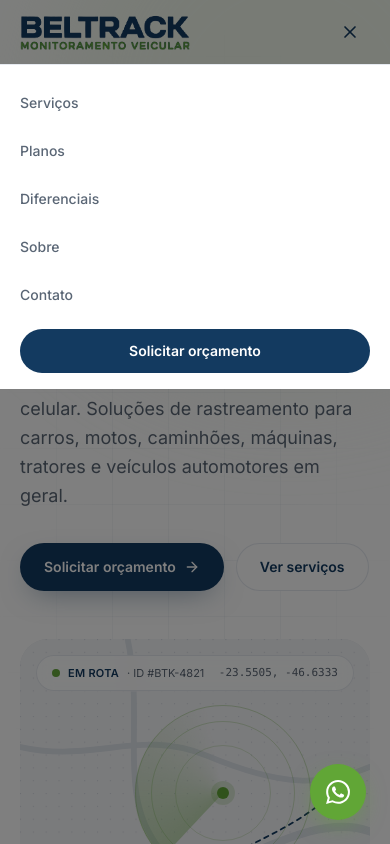
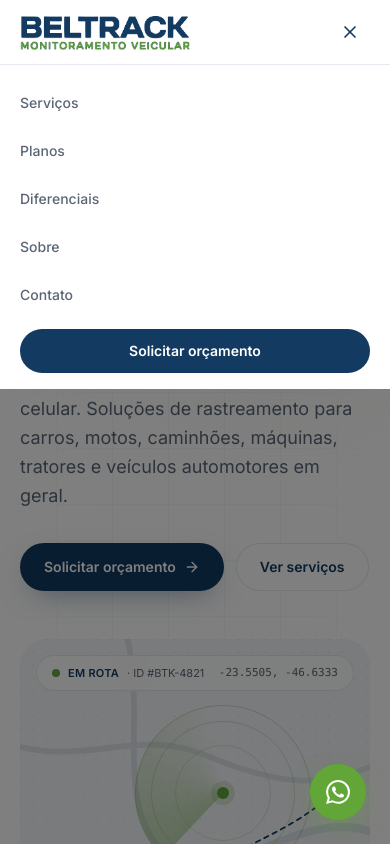
Before and after one commit to fullseeksolucoes/beltrack, a Next.js app: page / in a window 390 px wide. Both pictures are taken after a click on the button "Abrir menu". Shown: the top 844 px of the page. Built offline with nearby package versions, Linux system fonts and the light colour scheme; no server answers.

Commit message:
feat: melhorar a lógica de exibição do cabeçalho e do menu móvel

```diff
--- a/components/site/Header.tsx
+++ b/components/site/Header.tsx
@@ -19,11 +19,25 @@ export default function Header() {
     return () => window.removeEventListener("scroll", onScroll);
   }, []);
 
+  useEffect(() => {
+    if (open) {
+      document.body.style.overflow = "hidden";
+    } else {
+      document.body.style.overflow = "";
+    }
+    return () => {
+      document.body.style.overflow = "";
+    };
+  }, [open]);
+
   return (
+    <>
       <header
         className={`fixed top-0 inset-x-0 z-50 transition-all duration-300 ${
           scrolled
             ? "bg-white/85 backdrop-blur-md border-b border-border"
+            : open
+              ? "bg-white border-b border-border"
               : "bg-transparent border-b border-transparent"
         }`}
       >
@@ -54,8 +68,17 @@ export default function Header() {
             {open ? <X className="size-5" /> : <Menu className="size-5" />}
           </button>
         </div>
+      </header>
+
+      {open && (
+        <div
+          className="fixed inset-0 z-40 bg-black/50 md:hidden"
+          onClick={() => setOpen(false)}
+          aria-hidden="true"
+        />
+      )}
 
       <MobileMenu open={open} onClose={() => setOpen(false)} />
-    </header>
+    </>
   );
 }
--- a/components/site/MobileMenu.tsx
+++ b/components/site/MobileMenu.tsx
@@ -10,13 +10,7 @@ export default function MobileMenu({ open, onClose }: MobileMenuProps) {
   if (!open) return null;
 
   return (
-    <>
-      <div
-        className="fixed inset-0 z-40 bg-black/50 md:hidden"
-        onClick={onClose}
-        aria-hidden="true"
-      />
-      <div className="relative z-50 md:hidden border-t border-border bg-white" role="dialog" aria-modal="true" aria-label="Menu de navegação">
+    <div className="fixed inset-x-0 top-16 md:top-20 z-50 md:hidden border-t border-border bg-white" role="dialog" aria-modal="true" aria-label="Menu de navegação">
       <div className="px-5 py-4 flex flex-col gap-1">
         <NavLinks
           className="flex flex-col gap-1"
@@ -34,6 +28,5 @@ export default function MobileMenu({ open, onClose }: MobileMenuProps) {
         </a>
       </div>
     </div>
-    </>
   );
 }
```
Lines whose indentation alone changed are shown as unchanged.
